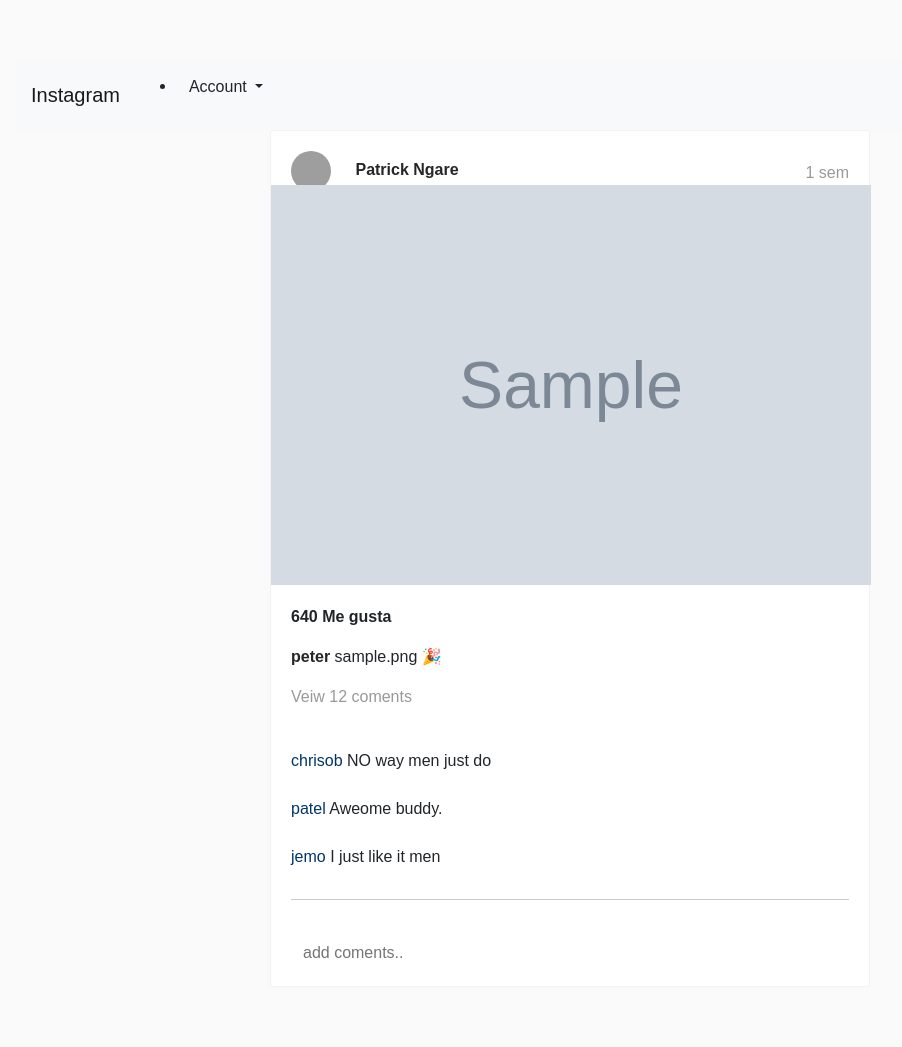
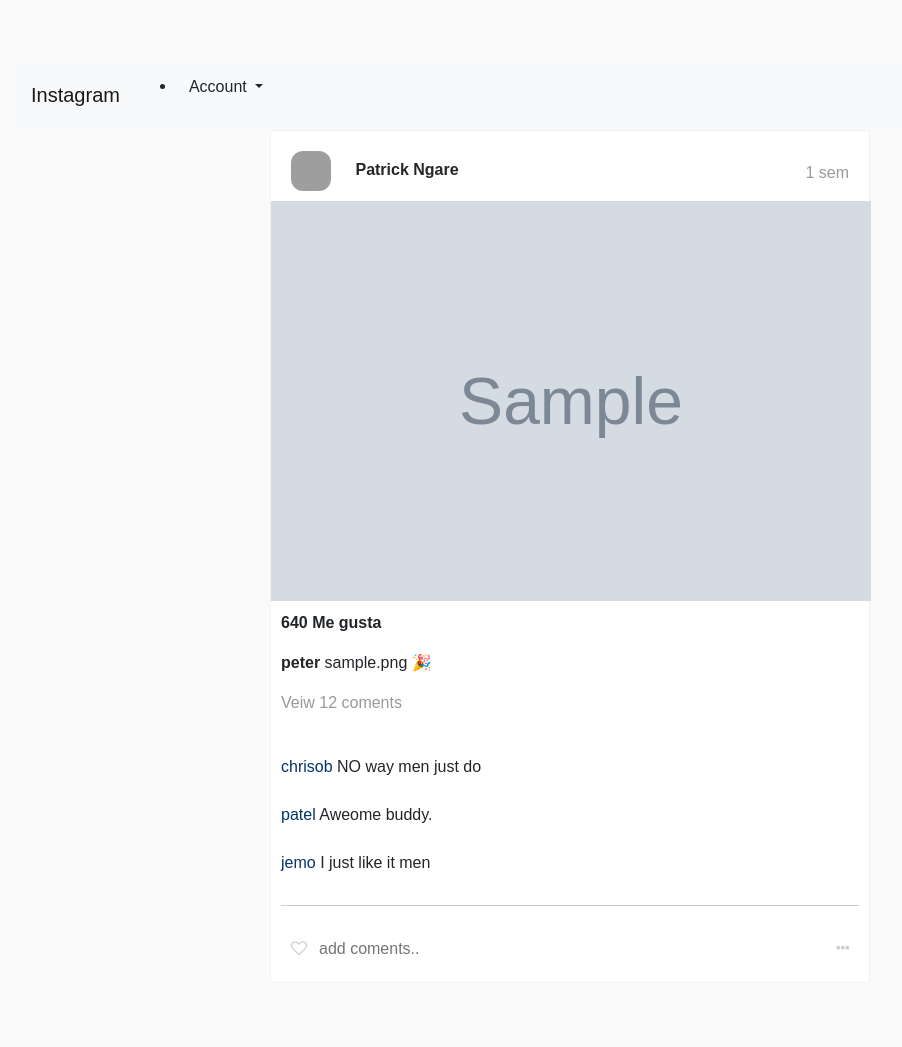
Before and after one commit to PatrickNgare/Instagram-Clone, a Django app: page / in a window 1280 px wide. Shown: the whole page, without its empty margins (70-972 px from the left). After the commit the page ends 955 px from the top, so only its background shows below. Run offline with Django 3.2, Linux system fonts and the light colour scheme; a user stored in the database is signed in; tables that the repository leaves empty hold one stand-in row (values such as "Sample post"); grey boxes marked "Sample" are stand-in pictures; some libraries are stand-ins or nearby versions; grey boxes are pictures that could not be loaded.

Commit message:
added font awesome cdn

```diff
--- a/instapic/instagram/templates/all-temps/base.html
+++ b/instapic/instagram/templates/all-temps/base.html
@@ -1,5 +1,5 @@
 {% load bootstrap4 %}
-{%load static %}
+{% load static %}
 <!DOCTYPE html>
 <html>
 <head>
@@ -10,8 +10,9 @@
 
   {% block styles %}
     {% bootstrap_css %}
-    <link rel="stylesheet" href="{% static 'css/main.css' %}">
+    <link rel="stylesheet" href="{% static 'css/index.css' %}">
   {% endblock %}
+  <link href="https://maxcdn.bootstrapcdn.com/font-awesome/4.7.0/css/font-awesome.min.css" rel="stylesheet" integrity="sha384-wvfXpqpZZVQGK6TAh5PVlGOfQNHSoD2xbE+QkPxCAFlNEevoEH3Sl0sibVcOQVnN" crossorigin="anonymous">
 
 </head>
 <body>
```
